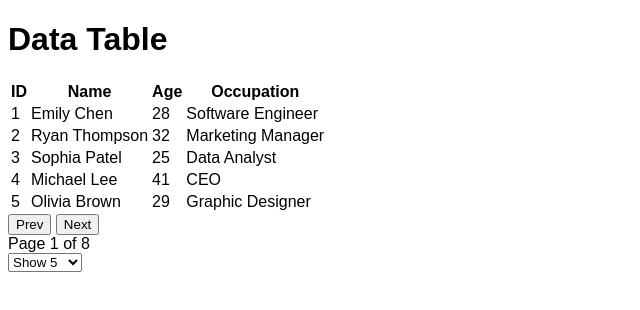
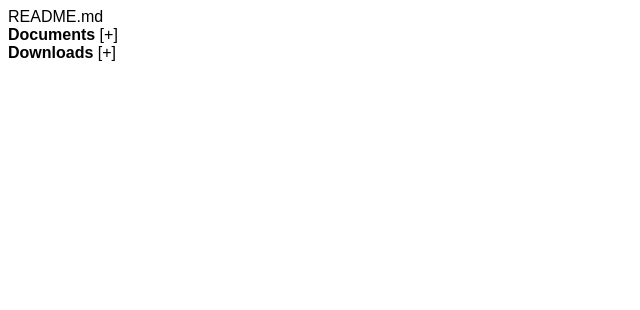
Before and after one commit to phuoc-nh/RSP-training, a React (Vite) app in the folder Frontend/react/my-app/: page / in a window 1280 px wide. Shown: the top 310 px of the page, without its empty margins (0-640 px from the left). Built offline with nearby package versions, Linux system fonts and the light colour scheme.

Commit message:
file exploerer

```diff
--- a/Frontend/react/my-app/src/App.jsx
+++ b/Frontend/react/my-app/src/App.jsx
@@ -2,6 +2,7 @@ import { useState } from 'react';
 import './App.css'
 import ImageCarousel from './components/image-carousel'
 import DataTable from './components/DataTable';
+import FileExplorer from './components/FileExplorer';
 // const images = [
 //   {
 //     src: 'https://picsum.photos/id/600/600/400',
@@ -28,11 +29,57 @@ import DataTable from './components/DataTable';
 //     alt: 'Building',
 //   },
 // ];
+
+const data = [
+    {
+      id: 1,
+      name: 'README.md',
+    },
+    {
+      id: 2,
+      name: 'Documents',
+      children: [
+        {
+          id: 3,
+          name: 'Word.doc',
+        },
+        {
+          id: 4,
+          name: 'Powerpoint.ppt',
+        },
+      ],
+    },
+    {
+      id: 5,
+      name: 'Downloads',
+      children: [
+        {
+          id: 6,
+          name: 'unnamed.txt',
+        },
+        {
+          id: 7,
+          name: 'Misc',
+          children: [
+            {
+              id: 8,
+              name: 'foo.txt',
+            },
+            {
+              id: 9,
+              name: 'bar.txt',
+            },
+          ],
+        },
+      ],
+  },
+]
+
 function App() {
 const [message, setMessage] = useState('Image Carousel');
   return (
    <div>
-      <DataTable />
+      <FileExplorer data={data} />
     </div>
   )
 }
--- /dev/null
+++ b/Frontend/react/my-app/src/components/FileExplorer.jsx
@@ -0,0 +1,50 @@
+import React from 'react'
+import { useState } from 'react'
+
+export default function FileExplorer({ data, layer = 0 }) {
+	const [expand, setExpand] = useState({})
+
+	const handleExpand = (id) => {
+		console.log('id', id)
+		setExpand(prev => {
+			return {
+				...prev,
+				[id]: !prev[id]
+			}
+		})
+	}
+
+	return (
+		<div>{data.map(d => {
+			if (d.children) {
+				// this is a folder
+				return (
+					<>
+						<div key={d.id} style={{
+							marginLeft: `${layer * 20}px`
+						}}>
+							<b>{d.name} </b>
+							<span onClick={() => handleExpand(d.id)} style={{ cursor: 'pointer' }}>[{expand[d.id] ? '-' : '+'}]</span>
+						</div>
+						{/* render childern based on expand state */}
+						<div style={{
+							display: expand[d.id] ? 'block': 'none'
+						}}>
+							{FileExplorer({
+							data: d.children,
+							layer: layer + 1
+						})}
+						</div>
+					</>
+				)
+			} else {
+				//   this is a file
+				return <div key={d.id} style={{
+					marginLeft: `${layer * 20}px`
+				}}>
+					{d.name}
+				</div>
+			}
+		})}</div>
+	)
+}
```
Also changed, not shown: 2 other files (tests, documents, lock files or other folders).
